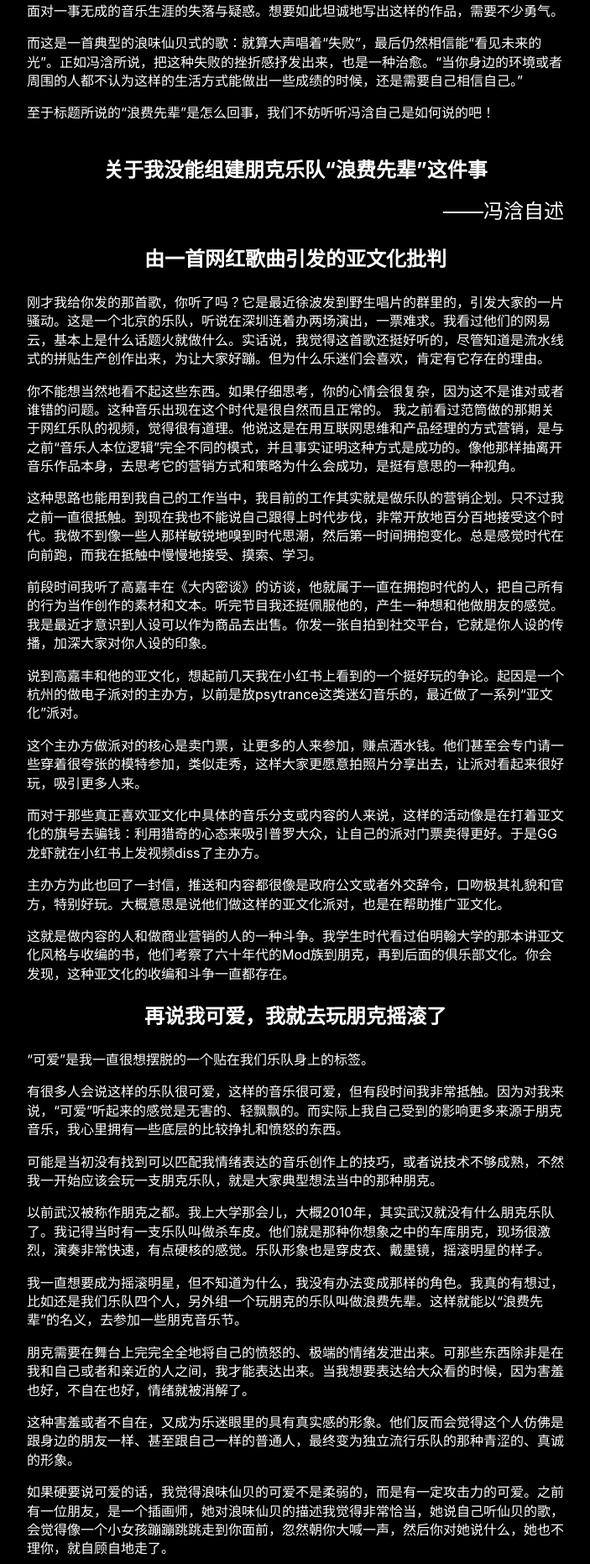
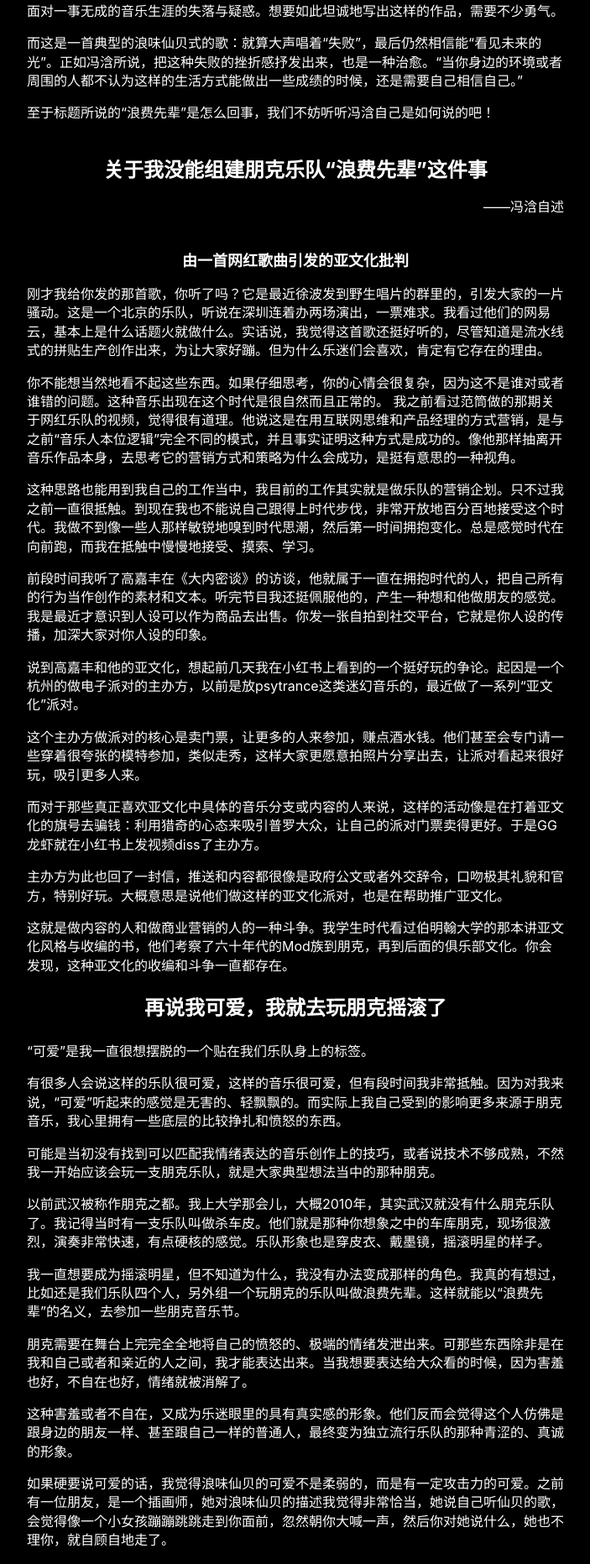
Before and after one commit to salingerlin/salingerlin.github.io, a Jekyll site: the page built from _posts/2022-05-31-关于冯浛没能组建朋克乐队“浪费先辈”这件事.md, in a window 1280 px wide. Shown: the part 673-2536 px from the top of the page at 84% size, without its empty margins (288-991 px from the left). Built offline with Jekyll 4.4.1, drawn with Linux system fonts in a browser that asks for light colours.

Commit message:
Update 2022-05-31-关于冯浛没能组建朋克乐队“浪费先辈”这件事.md

```diff
--- a/_posts/2022-05-31-关于冯浛没能组建朋克乐队“浪费先辈”这件事.md
+++ b/_posts/2022-05-31-关于冯浛没能组建朋克乐队“浪费先辈”这件事.md
@@ -23,9 +23,9 @@ category: 访谈与自述
 至于标题所说的“浪费先辈”是怎么回事，我们不妨听听冯浛自己是如何说的吧！
 
 <p align="center" style="margin: 2.5em 0em 1em 0em;"><font size="5"><b>关于我没能组建朋克乐队“浪费先辈”这件事</b></font></p>
-<p align="right"><font size="5">——冯浛自述</font></p>
+<p align="right"><font size="3">——冯浛自述</font></p>
 
-<p align="center" style="line-height:2.0;"><font size="5"><b>由一首网红歌曲引发的亚文化批判</b></font></p>
+<p align="center" style="margin: 2.5em 0em 1em 0em;"><font size="4"><b>由一首网红歌曲引发的亚文化批判</b></font></p>
 
 刚才我给你发的那首歌，你听了吗？它是最近徐波发到野生唱片的群里的，引发大家的一片骚动。这是一个北京的乐队，听说在深圳连着办两场演出，一票难求。我看过他们的网易云，基本上是什么话题火就做什么。实话说，我觉得这首歌还挺好听的，尽管知道是流水线式的拼贴生产创作出来，为让大家好蹦。但为什么乐迷们会喜欢，肯定有它存在的理由。
 
```
